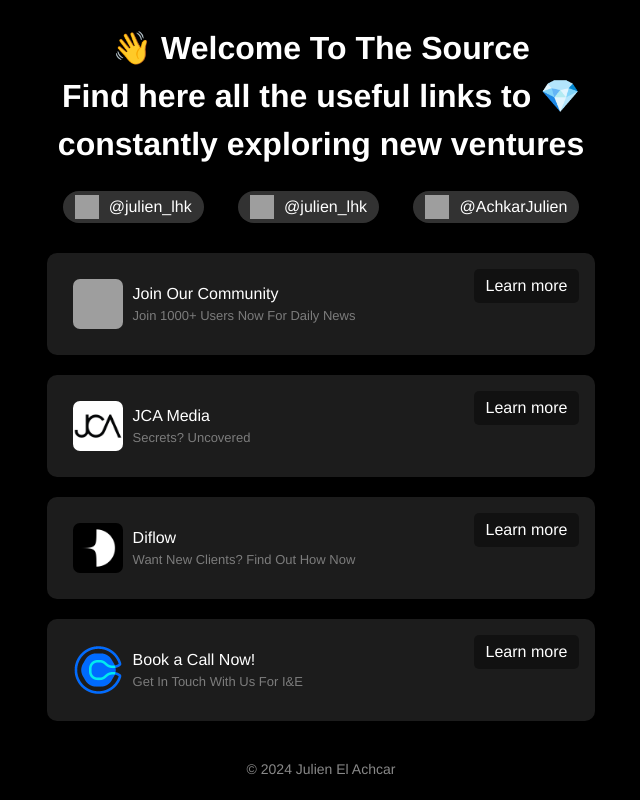
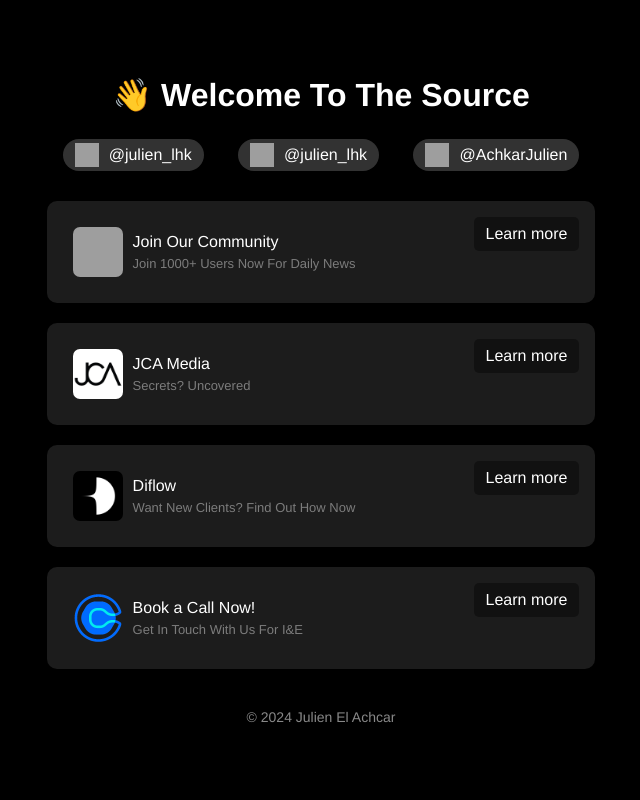
Before and after one commit to yvngjux/portfolio, a plain HTML site: page index.html in a window 1280 px wide. Shown: the whole page, without its empty margins (319-959 px from the left). Drawn offline with Linux system fonts and the light colour scheme; grey boxes are pictures that could not be loaded.

Commit message:
Update index.html

```diff
--- a/index.html
+++ b/index.html
@@ -25,7 +25,7 @@
         .header h1 {
             margin: 0;
             padding: 0;
-            line-height: 1.5;
+            line-height: 1.3;
         }
         .social-media {
             margin-top: 23px;
@@ -152,7 +152,7 @@
 <body>
     <div class="container">
         <div class="header">
-            <h1>👋 Welcome To The Source<br>Find here all the useful links to 💎<br>constantly exploring new ventures</h1>
+            <h1>👋 Welcome To The Source</h1>
         </div>
         <div class="social-media">
             <a href="https://www.linkedin.com/in/julien-el-achkar/" target="_blank">
```
